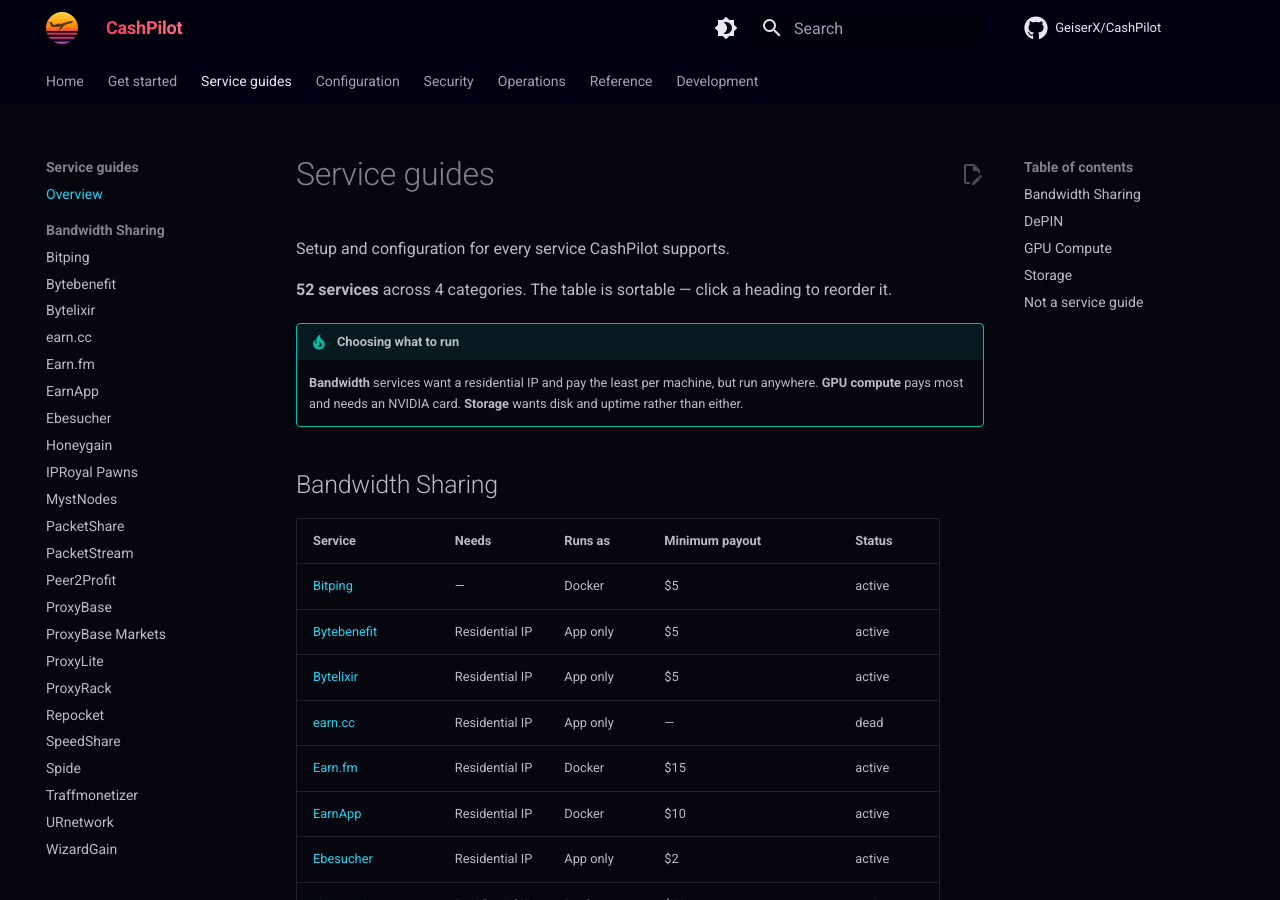
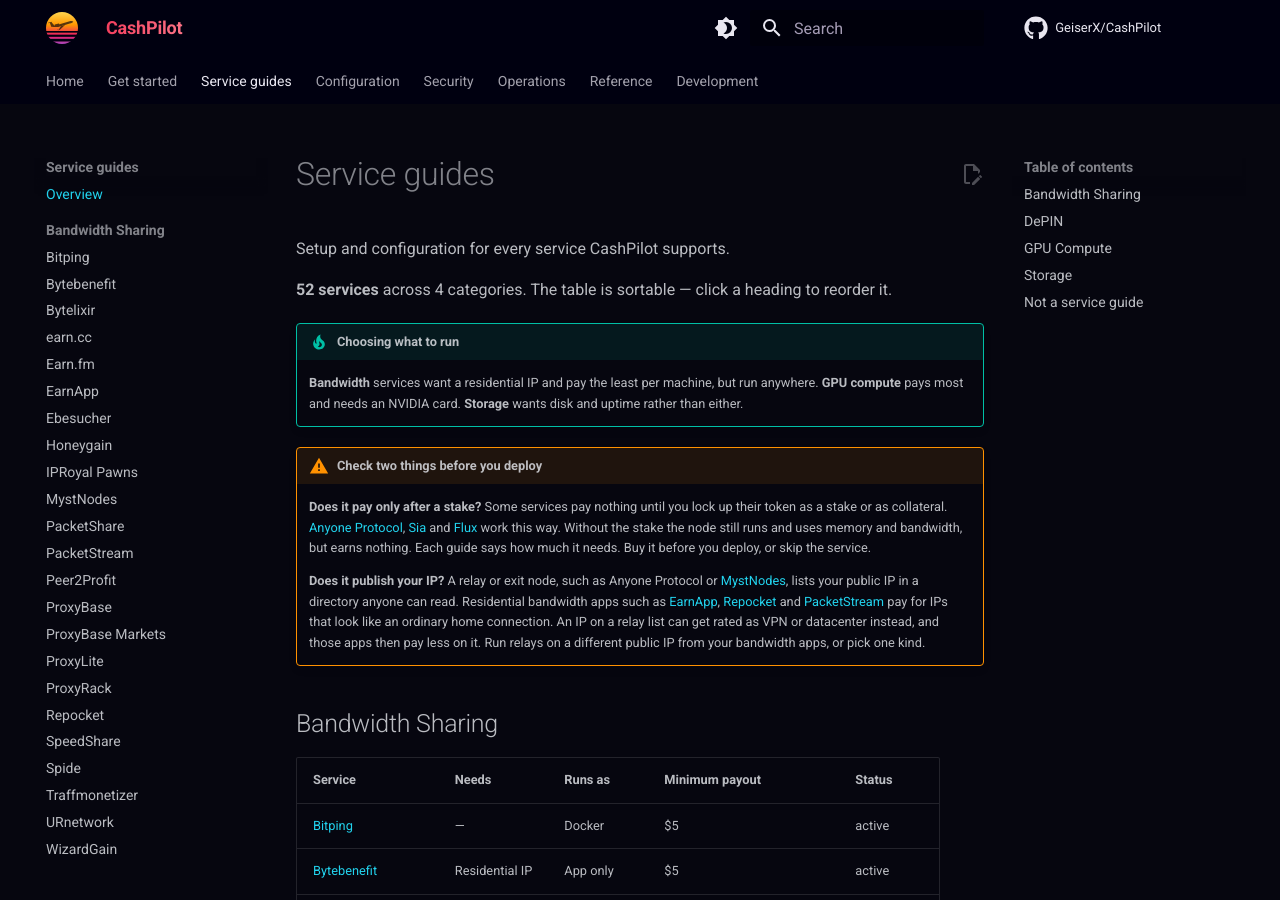
Before and after one commit to GeiserX/CashPilot, an MkDocs documentation site: the page built from docs/guides/index.md, in a window 1280 px wide and 900 px high. Built offline with MkDocs 1.6.1 and Material for MkDocs 9.7.7, drawn with Linux system fonts in a browser that asks for light colours; comment, search, counter and statistics services are not loaded.

Commit message:
docs: warn before deploying services that need a stake or publish your IP
An Anyone relay earns nothing until 100 ANYONE is locked for it for 180 days,
and its public relay listing can make residential bandwidth apps rate the IP
as VPN or datacenter. Nothing told users this before they deployed.

```diff
--- a/docs/guides/index.md
+++ b/docs/guides/index.md
@@ -11,6 +11,24 @@
     **Bandwidth** services want a residential IP and pay the least per
     machine, but run anywhere. **GPU compute** pays most and needs an
     NVIDIA card. **Storage** wants disk and uptime rather than either.
+
+!!! warning "Check two things before you deploy"
+
+    **Does it pay only after a stake?** Some services pay nothing until you
+    lock up their token as a stake or as collateral. [Anyone Protocol](anyone-protocol.md),
+    [Sia](sia-hostd.md) and [Flux](flux.md) work this way. Without the stake
+    the node still runs and uses memory and bandwidth, but earns nothing.
+    Each guide says how much it needs. Buy it before you deploy, or skip
+    the service.
+
+    **Does it publish your IP?** A relay or exit node, such as Anyone
+    Protocol or [MystNodes](mysterium.md), lists your public IP in a
+    directory anyone can read. Residential bandwidth apps such as
+    [EarnApp](earnapp.md), [Repocket](repocket.md) and
+    [PacketStream](packetstream.md) pay for IPs that look like an ordinary
+    home connection. An IP on a relay list can get rated as VPN or
+    datacenter instead, and those apps then pay less on it. Run relays on
+    a different public IP from your bandwidth apps, or pick one kind.
 
 ## Bandwidth Sharing
 
```
Also changed, not shown: docs/getting-started.md (+2 -0 lines), docs/guides/anyone-protocol.md (+10 -1 lines), 2 other files.
